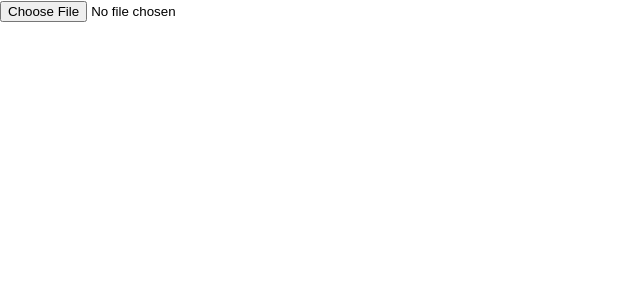
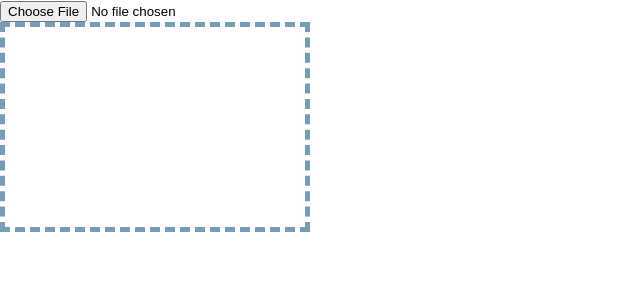
Before and after one commit to blrop/hex-viewer, a React (Create React App) app: page / in a window 1280 px wide. Shown: the top 300 px of the page, without its empty margins (0-640 px from the left). Built offline with nearby package versions, Linux system fonts and the light colour scheme.

Commit message:
add drag-n-drop

```diff
--- a/src/components/App.css
+++ b/src/components/App.css
@@ -0,0 +1,5 @@
+.drop-zone {
+    width: 300px;
+    height: 200px;
+    border: 5px dashed #769db6;
+}
--- a/src/components/App.js
+++ b/src/components/App.js
@@ -13,7 +13,8 @@ function App() {
 
     return (
         <div className="app">
-            <input type="file" onChange={handleFileChange}/>
+            <input type="file" onChange={handleInputFileChange}/>
+
             {fileInfo && <div className="file-info">
                 Name: {fileInfo.name}<br/>
                 Size: {fileInfo.size}<br/>
@@ -24,16 +25,37 @@ function App() {
             {loadingProgress && <ProgressBar value={loadingProgress}/>}
 
             {hexValues && <HexView values={hexValues}/>}
+
+            <div className="drop-zone" onDragOver={handleDragOver} onDrop={handleDrop} />
         </div>
     );
 
-    function handleFileChange(e) {
+    function handleDragOver(e) {
+        e.stopPropagation();
+        e.preventDefault();
+        // e.dataTransfer.dropEffect = 'copy';
+    }
+
+    function handleDrop(e) {
+        e.stopPropagation();
+        e.preventDefault();
+
+        if (!e.dataTransfer.files.length) {
+            return;
+        }
+
+        handleFileSelect(e.dataTransfer.files[0]);
+    }
+
+    function handleInputFileChange(e) {
         if (!e.target.files.length) {
             return;
         }
 
-        const file = e.target.files[0];
+        handleFileSelect(e.target.files[0]);
+    }
 
+    function handleFileSelect(file) {
         setFileInfo({
             lastModified: file.lastModified,
             name: file.name,
@@ -42,22 +64,26 @@ function App() {
         });
 
         const reader = new FileReader();
-        reader.onprogress = (e) => {
-            const percent = Math.round(e.loaded / (e.total / 100));
-            setLoadingProgress(percent);
-        };
-        reader.onload = (e) => {
+        reader.onprogress = handleReaderProgress;
+        reader.onload = handleReaderLoad;
+
+        let bytesToView = file.size <= PAGE_SIZE ? file.size : PAGE_SIZE;
+        const blob = file.slice(0, bytesToView);
+        reader.readAsArrayBuffer(blob);
+
+        function handleReaderLoad(e) {
             setLoadingProgress(null);
 
             const buffer = e.target.result;
 
             let view = new Uint8Array(buffer);
             setHexValues(view);
-        };
+        }
 
-        let bytesToView = file.size <= PAGE_SIZE ? file.size : PAGE_SIZE;
-        const blob = file.slice(0, bytesToView);
-        reader.readAsArrayBuffer(blob);
+        function handleReaderProgress(e) {
+            const percent = Math.round(e.loaded / (e.total / 100));
+            setLoadingProgress(percent);
+        }
     }
 }
 
```
